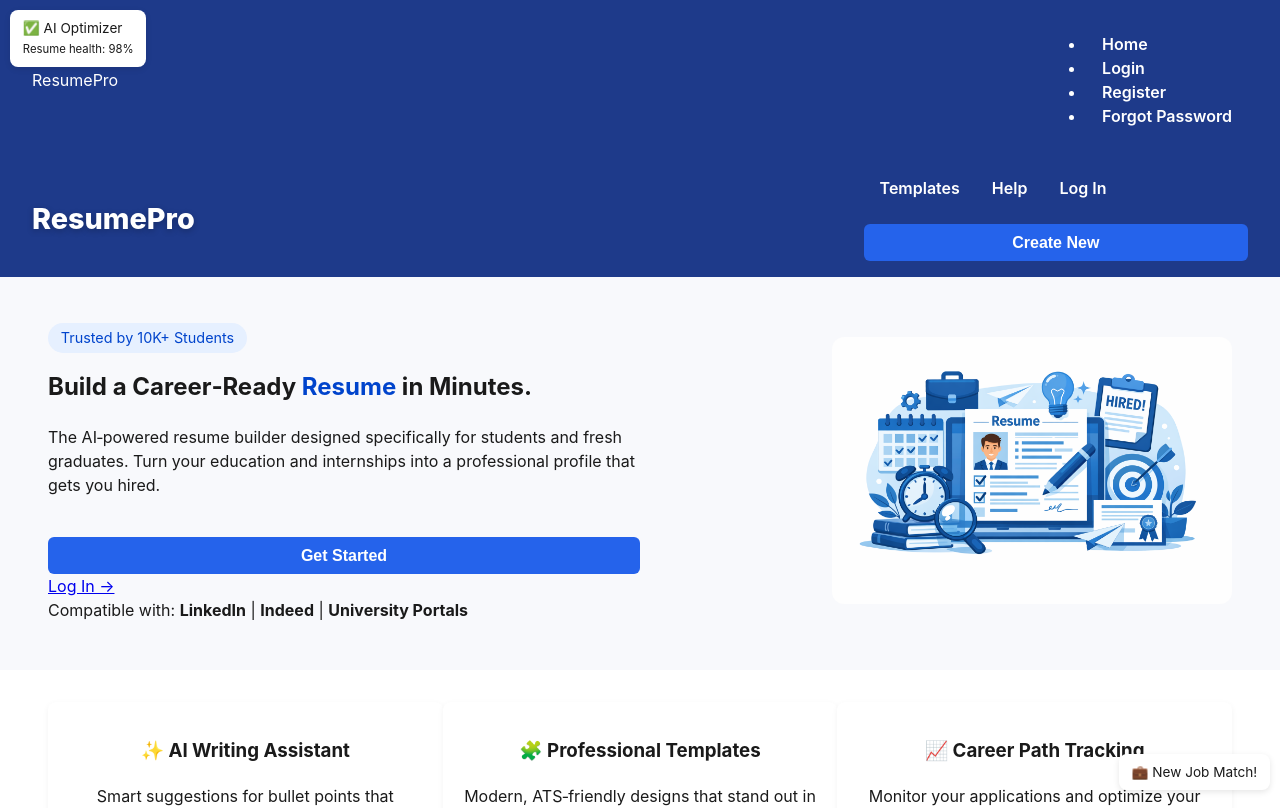
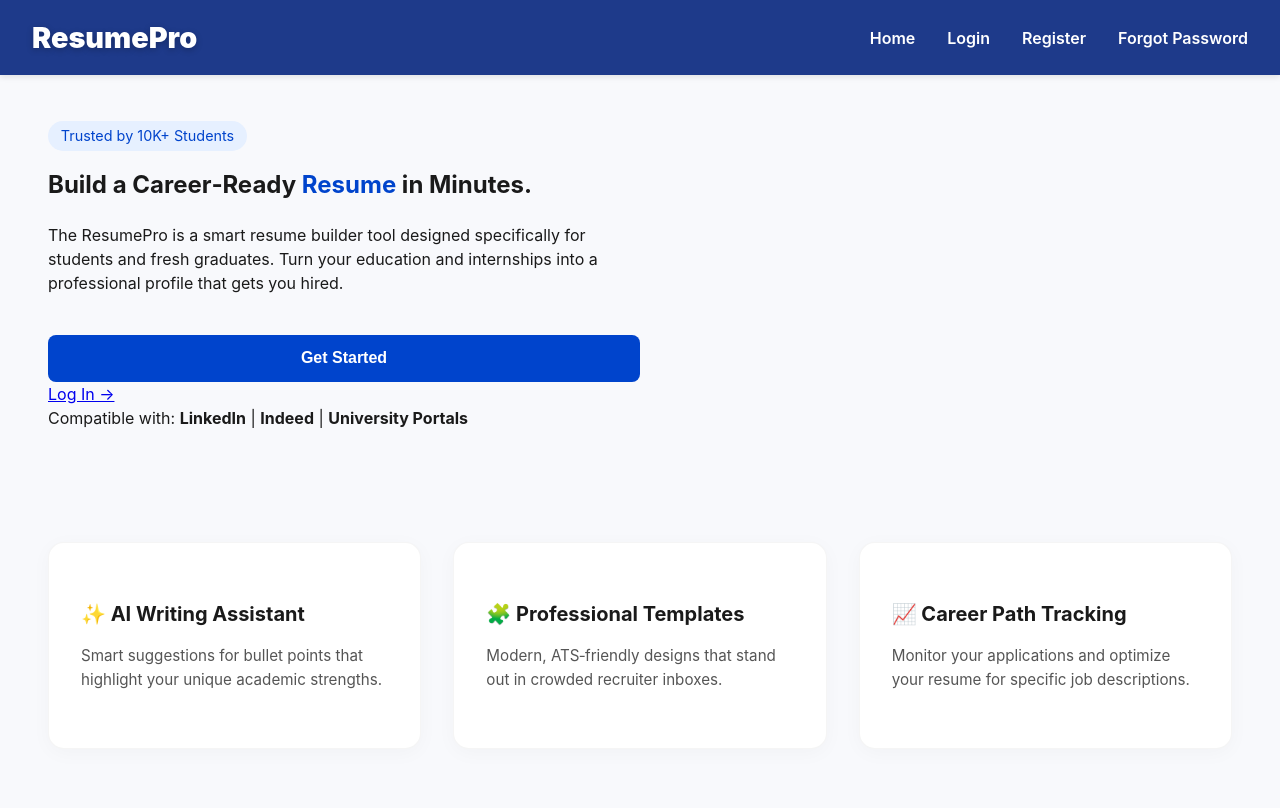
Before and after one commit to SiddeshInfotech/Smart-Resume-Builder, a React (Create React App) app: page / in a window 1280 px wide. Shown: the top 808 px of the page. Built offline with nearby package versions, Linux system fonts and the light colour scheme.

Commit message:
Updated Navbar and LandingPage layout

```diff
--- a/src/App.css
+++ b/src/App.css
@@ -29,62 +29,42 @@ body {
 
 /* Navbar */
 .navbar {
-  background: #1E3A8A; /* deep blue */
+  background: #1E3A8A;
   color: #fff;
-  padding: 1rem 2rem;
+  padding: 0.6rem 2rem; /* shorter height */
   display: flex;
-  justify-content: space-between;
+  justify-content: space-between; /* logo left, links right */
   align-items: center;
+  position: sticky;
+  top: 0;
+  z-index: 1000;
+  box-shadow: 0 2px 6px rgba(0,0,0,0.1);
 }
 
-.logo {
+.nav-logo {
   font-size: 1.8rem;
-  font-weight: 800;
-  color: #fff; /* white logo text */
+  font-weight: 900; /* bolder heading */
+  color: #fff;
   text-shadow: 0 2px 6px rgba(0,0,0,0.25);
 }
 
-.nav-links a {
+.nav-links {
+  display: flex;
+  list-style: none;
+  gap: 2rem;
+}
+
+.nav-links li a {
   color: #fff;
-  margin: 0 1rem;
   text-decoration: none;
   font-weight: 600;
+  font-size: 1rem;
+  transition: color 0.3s ease;
 }
 
-.nav-links a:hover {
-  color: #2512ff; /* light blue accent on hover */
+.nav-links li a:hover {
+  color: #93C5FD;
 }
-
-.btn-primary {
-  background-color: #2563EB; /* strong blue */
-  color: #fff;               /* white text */
-  border: none;
-  padding: 0.6rem 1.2rem;
-  border-radius: 6px;
-  font-weight: 600;
-  cursor: pointer;
-  transition: background-color 0.2s ease, transform 0.1s ease;
-}
-
-.btn-primary:hover {
-  background-color: #1E40AF; /* darker blue on hover */
-  transform: translateY(-2px); /* subtle lift */
-}
-
-.btn-primary:active {
-  transform: translateY(0); /* reset when clicked */
-}
-
-
-
-
-
-.btn-primary:hover {
-  background: #0033aa;
-  transform: translateY(-2px);
-}
-
-
 
 /* Hero Section */
 .hero {
@@ -119,17 +99,46 @@ body {
 .bottom-right { bottom: 10px; right: 10px; }
 
 /* Features */
+/* Features Container */
 .features {
   display: flex;
-  justify-content: space-around;
-  padding: 2rem 3rem;
-  background: #fff;
-}
-.feature {
-  width: 30%;
-  text-align: center;
+  justify-content: space-between;
+  gap: 2rem; /* Creates uniform spacing instead of space-around */
+  padding: 4rem 3rem; /* Extra vertical breathing room */
+  background: #f8f9fc; /* Match body background so cards pop */
 }
 
+/* Upgraded Feature Cards */
+.features .feature {
+  width: auto; /* Let flex gap handle the sizing */
+  flex: 1;
+  text-align: left; /* Modern landing pages prefer left-aligned card text */
+  background: #ffffff;
+  padding: 2.5rem 2rem;
+  border-radius: 16px; /* Softer, modern roundness */
+  border: 1px solid rgba(0, 0, 0, 0.04); /* Subtle border for crispness */
+  box-shadow: 0 4px 20px rgba(0, 0, 0, 0.03); /* Extremely soft depth */
+  transition: transform 0.3s ease, box-shadow 0.3s ease;
+}
+
+/* Smooth hover effect to add interactivity */
+.features .feature:hover {
+  transform: translateY(-4px);
+  box-shadow: 0 12px 30px rgba(0, 68, 204, 0.06); /* Soft glow using your primary color */
+}
+
+/* Give the feature titles some weight */
+.features .feature h3 {
+  font-size: 1.25rem;
+  margin: 1rem 0 0.5rem 0;
+  color: #1a1a1a;
+}
+
+.features .feature p {
+  color: #555;
+  font-size: 0.95rem;
+  line-height: 1.6;
+}
 /* Footer */
 footer {
   text-align: center;
@@ -169,7 +178,7 @@ footer {
 }
 .password-header {
   display: flex;
-  justify-content: space-between; /* label left, link right */
+  justify-content: space-between;
   align-items: center;
   margin-top: 1.2rem;
 }
@@ -184,7 +193,7 @@ footer {
 .remember {
   display: flex;
   align-items: center;
-  gap: 0.5rem; /* space between checkbox and text */
+  gap: 0.5rem;
   margin-top: 1rem;
   font-size: 0.9rem;
 }
@@ -332,12 +341,5 @@ footer {
   background: #0044cc;
   color: #fff;
   padding: 0.6rem 1.2rem;
-  border-radius: 6px;
-  font-weight: 600;
-  text-decoration: none;
-  transition: background 0.3s ease, transform 0.2s ease;
+  border-radius:8px;
 }
-.login-link-btn:hover {
-  background: #0033aa;
-  transform: translate
-}
--- a/src/components/LandingPage.js
+++ b/src/components/LandingPage.js
@@ -4,15 +4,8 @@ import "../App.css";
 const Landingpage = () => {
   return (
     <div className="landing">
-      <header className="navbar">
-        <div className="logo">ResumePro</div>
-        <nav className="nav-links">
-          <a href="/">Templates</a>
-          <a href="/help">Help</a>
-          <a href="/login">Log In</a>
-          <button className="btn-primary">Create New</button>
-        </nav>
-      </header>
+
+
 
       <section className="hero">
         <div className="hero-text">
@@ -21,7 +14,7 @@ const Landingpage = () => {
             Build a Career‑Ready <span className="highlight">Resume</span> in Minutes.
           </h1>
           <p>
-            The AI‑powered resume builder designed specifically for students and fresh graduates.
+            The ResumePro is a smart resume builder tool designed specifically for students and fresh graduates.
             Turn your education and internships into a professional profile that gets you hired.
           </p>
           <div className="cta">
@@ -33,15 +26,7 @@ const Landingpage = () => {
           </div>
         </div>
 
-        <div className="hero-image">
-          {/* ✅ Use public folder path */}
-          <img src="/landing-image.png" alt="Resume illustration" />
 
-          <div className="tag top-left">
-            ✅ AI Optimizer<br /><small>Resume health: 98%</small>
-          </div>
-          <div className="tag bottom-right">💼 New Job Match!</div>
-        </div>
       </section>
 
       <section className="features">
```
